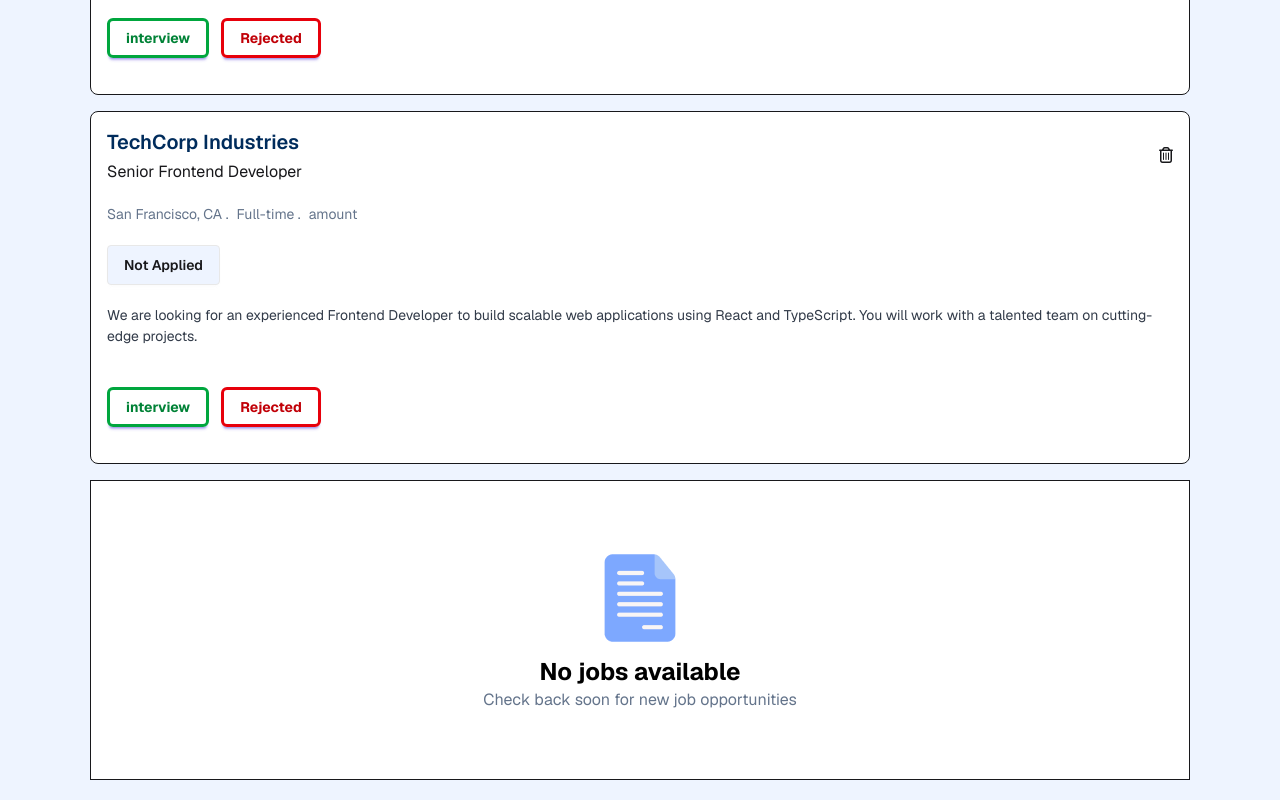
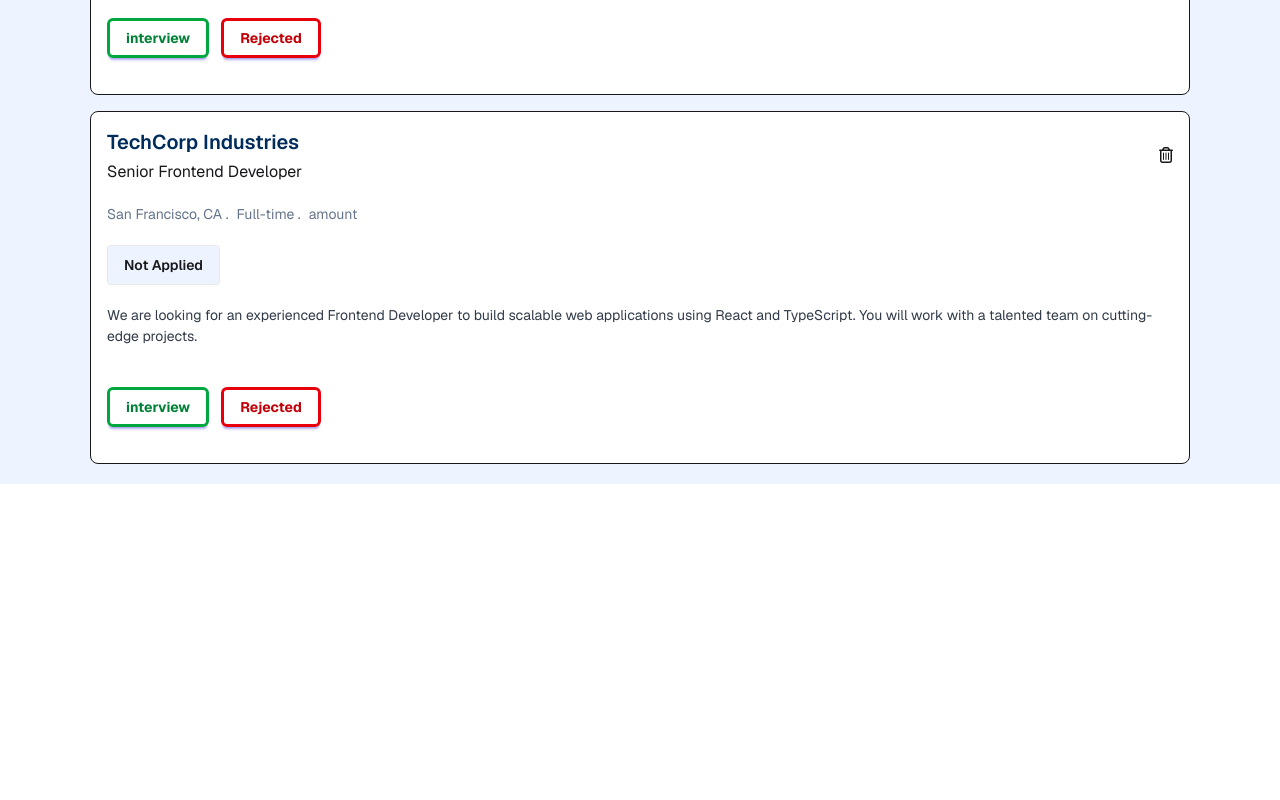
Before and after one commit to mohammadmostofa/job-tracker, a plain HTML site: page index.html in a window 1280 px wide. Shown: the part 2772-3572 px from the top of the page. After the commit the page ends 3256 px from the top, so only its background shows below. Drawn offline with nearby package versions, Linux system fonts and the light colour scheme.

Commit message:
remove index empty file

```diff
--- a/index.html
+++ b/index.html
@@ -508,32 +508,6 @@
 
      </section>
 
-
-
-
-     <!-- empty file -->
-      <section  id="empty" class="max-w-[1100px] mx-auto border p-4 bg-[#FFFFFF] min-h-[300px] flex justify-center items-center">
-
-      <!-- empty container -->
-       <div class="flex flex-col justify-center items-center text-center space-y-2">
-
-        <div>
-
-        <img src="assets/images/jobs.png" alt="">
-
-       </div>
-
-       <div>
-        <h2 class="font-bold text-2xl text-black">No jobs available</h2>
-       <p class="text-[#64748B]">Check back soon for new job opportunities</p>
-       </div>
-
-       </div>
-
-
-     </section>
-
-
   </main>
 
 
```
